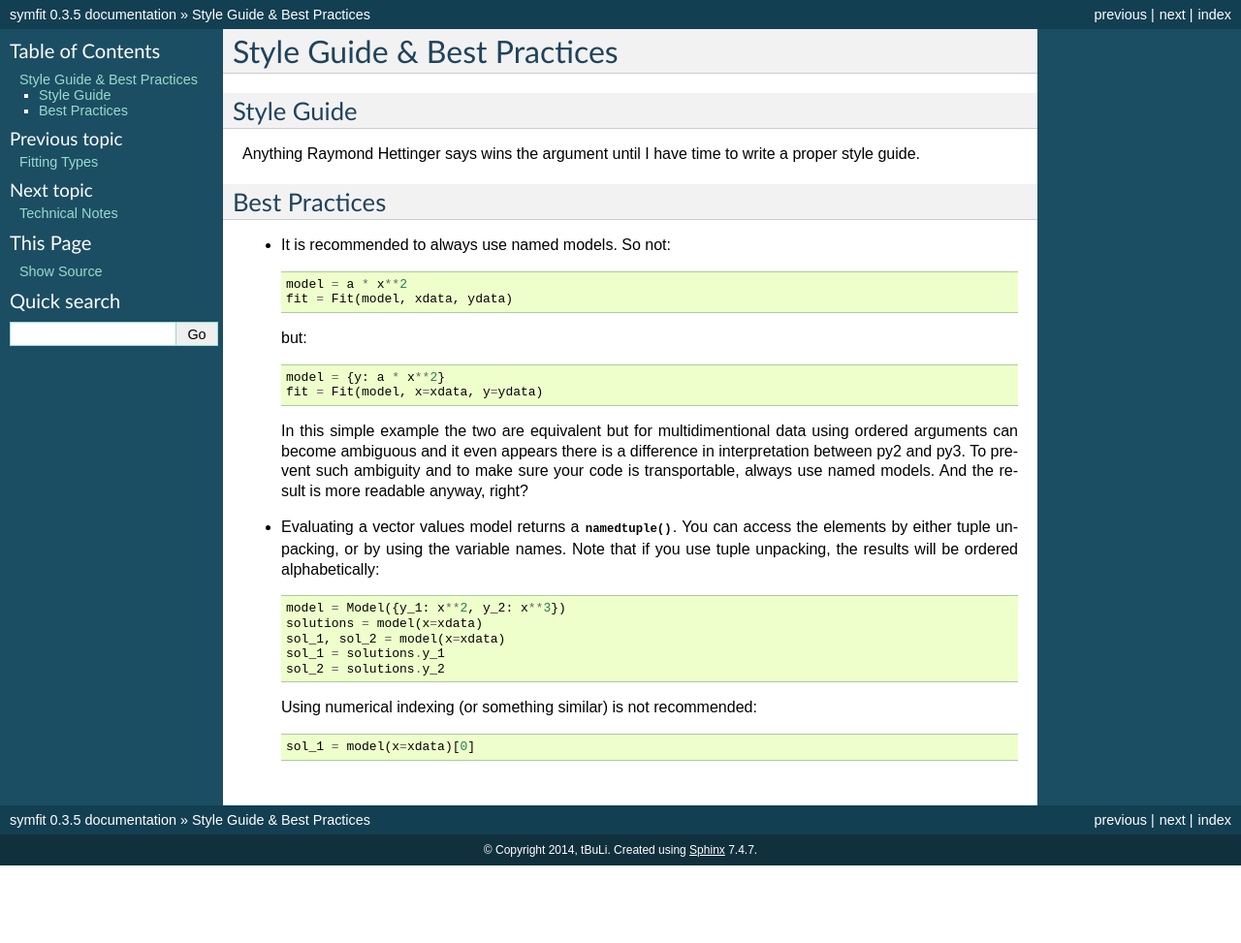
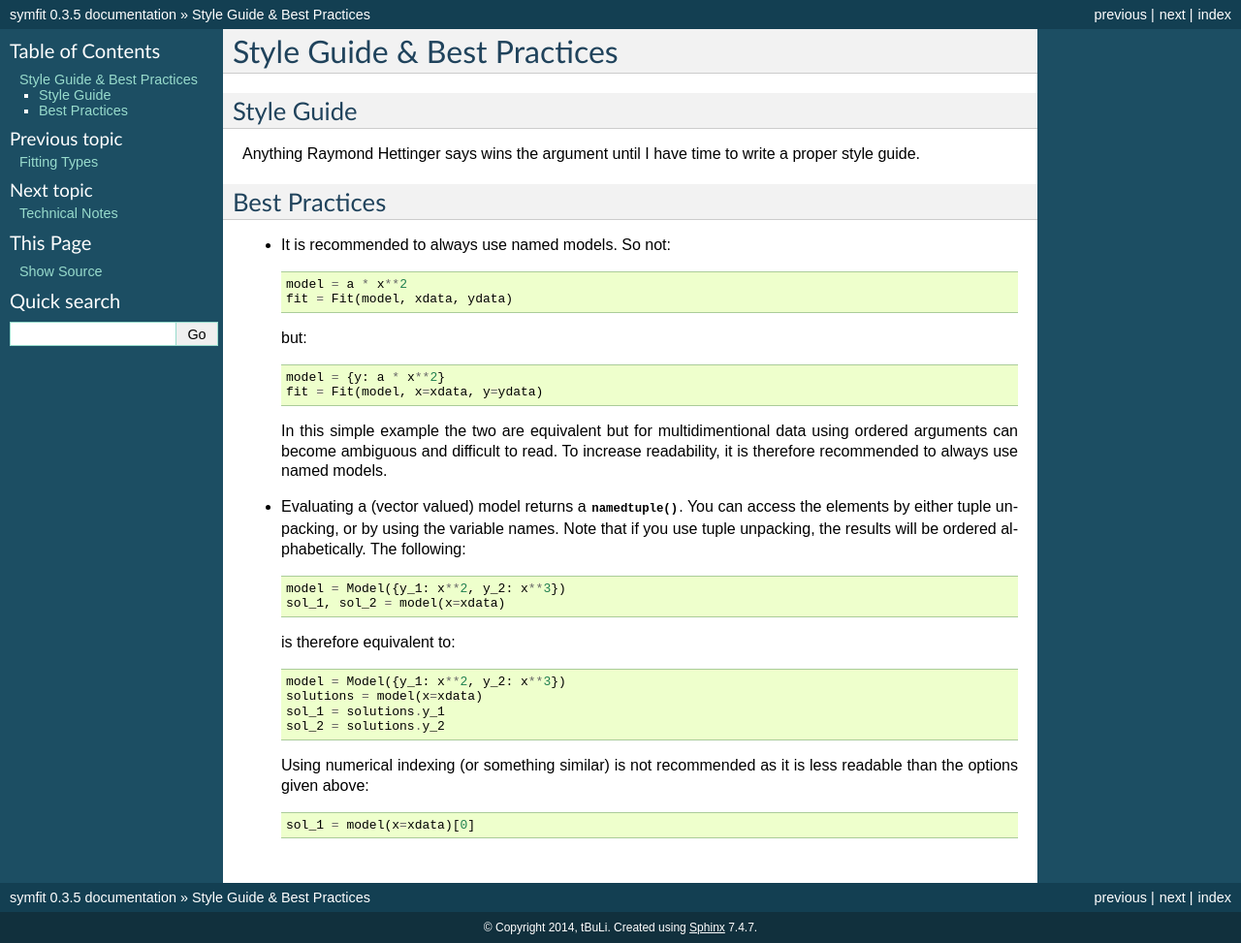
Before and after one commit to tBuLi/symfit, a Sphinx documentation site: the page built from docs/style_guide.rst, in a window 1280 px wide. Shown: the whole page at 97% size. Built offline with Sphinx 7.4.7, drawn with Linux system fonts in a browser that asks for light colours; before the commit the page ends 900 px from its top, so only the background shows below that.

Commit message:
Some minor corrections to the style guide.

```diff
--- a/docs/style_guide.rst
+++ b/docs/style_guide.rst
@@ -21,22 +21,25 @@ Best Practices
     fit = Fit(model, x=xdata, y=ydata)
 
   In this simple example the two are equivalent but for multidimentional data
-  using ordered arguments can become ambiguous and it even appears there is a
-  difference in interpretation between py2 and py3. To prevent such ambiguity
-  and to make sure your code is transportable, always use named models. And the
-  result is more readable anyway, right?
+  using ordered arguments can become ambiguous and difficult to read. To
+  increase readability, it is therefore recommended to always use named models.
 
-* Evaluating a vector values model returns a :func:`~collections.namedtuple`.
+* Evaluating a (vector valued) model returns a :func:`~collections.namedtuple`.
   You can access the elements by either tuple unpacking, or by using the
   variable names. Note that if you use tuple unpacking, the results will be
-  ordered alphabetically::
+  ordered alphabetically. The following::
+
+    model = Model({y_1: x**2, y_2: x**3})
+    sol_1, sol_2 = model(x=xdata)
+
+  is therefore equivalent to::
 
     model = Model({y_1: x**2, y_2: x**3})
     solutions = model(x=xdata)
-    sol_1, sol_2 = model(x=xdata)
     sol_1 = solutions.y_1
     sol_2 = solutions.y_2
 
-  Using numerical indexing (or something similar) is not recommended::
+  Using numerical indexing (or something similar) is not recommended as it is
+  less readable than the options given above::
 
     sol_1 = model(x=xdata)[0]
```
